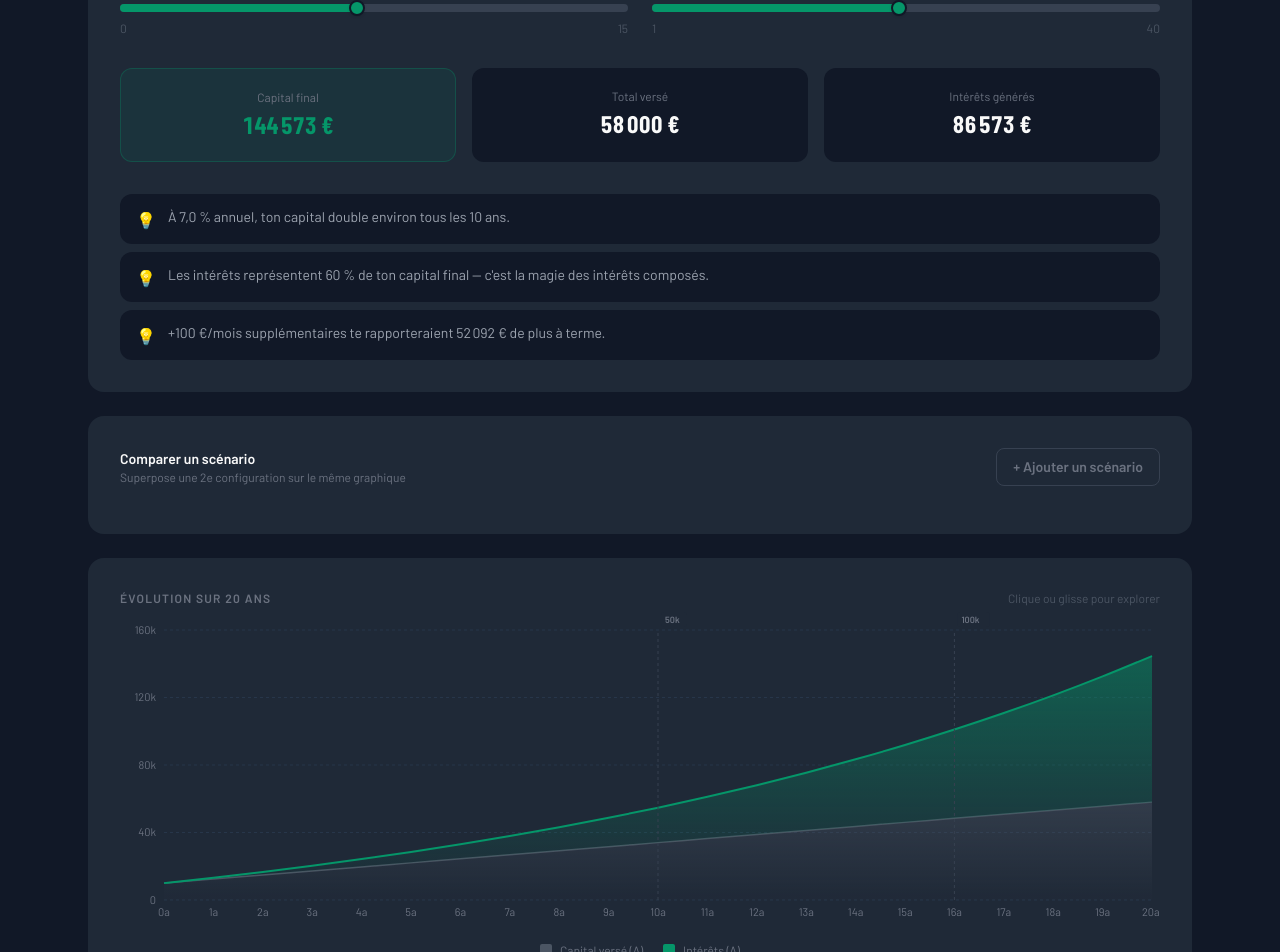
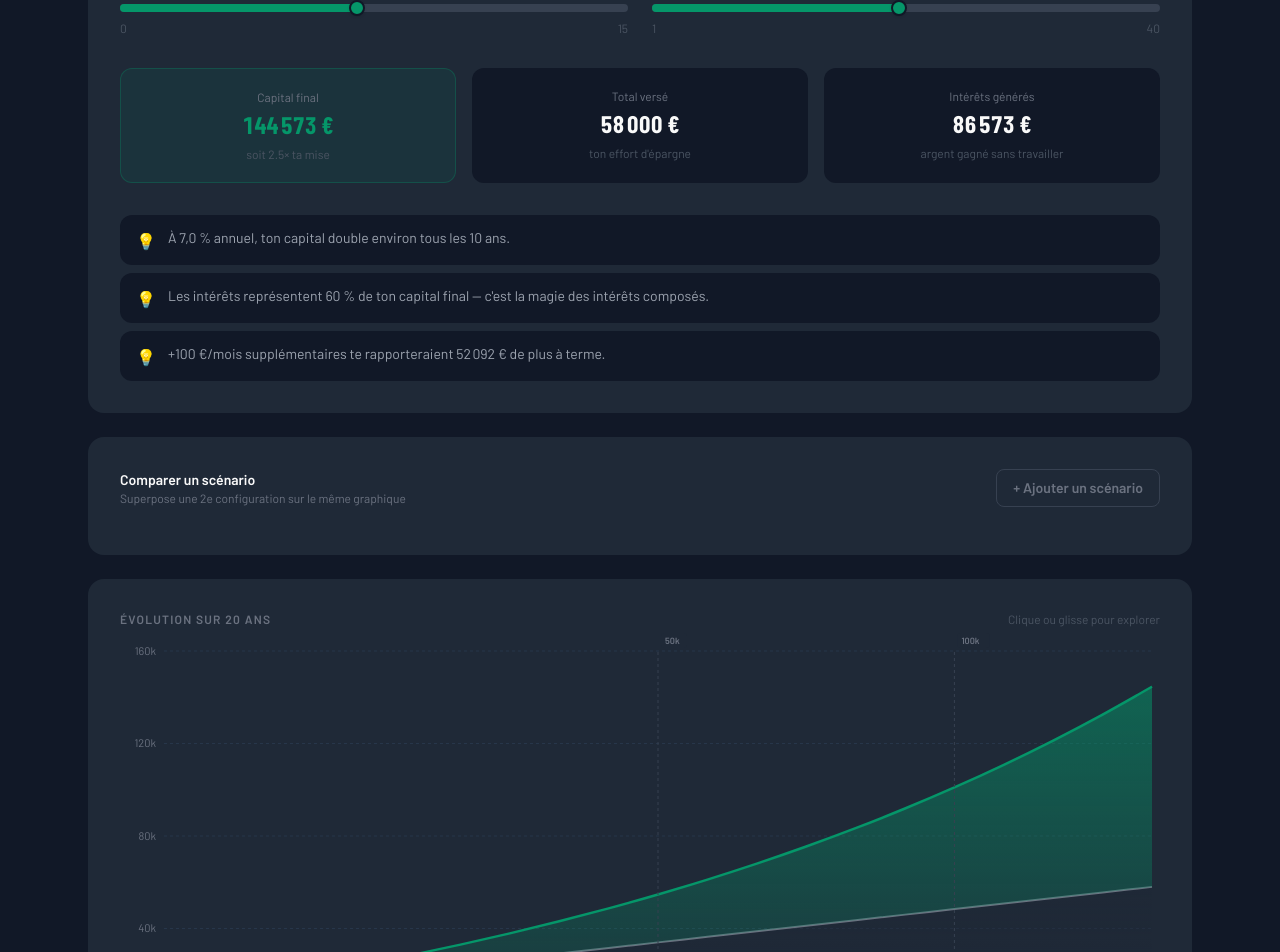
Before and after one commit to Gaspachau/finactio, a Next.js app: page /simulateurs in a window 1280 px wide. Shown: the part 592-1544 px from the top of the page. Built offline with nearby package versions, Linux system fonts and the light colour scheme.

Commit message:
feat: simulateur amélioré

```diff
--- a/src/components/SimulateurInterets.tsx
+++ b/src/components/SimulateurInterets.tsx
@@ -233,12 +233,32 @@ export default function SimulateurInterets() {
         </div>
 
         {/* ── Métriques ── */}
+        {(() => {
+          const mise = scenA.capital + scenA.versement * scenA.duree * 12;
+          const fois = mise > 0 ? (capitalFinal / mise).toFixed(1) : "—";
+          const metrics = [
+            {
+              label: "Capital final",
+              value: formatEur(capitalFinal),
+              sub: `soit ${fois}× ta mise`,
+              highlight: true,
+            },
+            {
+              label: "Total versé",
+              value: formatEur(totalVerse),
+              sub: "ton effort d'épargne",
+              highlight: false,
+            },
+            {
+              label: "Intérêts générés",
+              value: formatEur(totalInterets),
+              sub: "argent gagné sans travailler",
+              highlight: false,
+            },
+          ];
+          return (
             <div key={metricsKey} className="grid grid-cols-3 gap-4 animate-fade-up">
-          {[
-            { label: "Capital final", value: formatEur(capitalFinal), highlight: true },
-            { label: "Total versé", value: formatEur(totalVerse), highlight: false },
-            { label: "Intérêts générés", value: formatEur(totalInterets), highlight: false },
-          ].map(item => (
+              {metrics.map(item => (
                 <div key={item.label}
                   className={`rounded-xl px-4 py-5 text-center ${item.highlight
                     ? "bg-[#059669]/10 border border-[#059669]/30"
@@ -248,9 +268,12 @@ export default function SimulateurInterets() {
                     style={{ fontFamily: "var(--font-barlow-condensed)" }}>
                     {item.value}
                   </p>
+                  <p className="text-[#4B5563] text-xs mt-1.5 leading-tight">{item.sub}</p>
                 </div>
               ))}
             </div>
+          );
+        })()}
 
         {/* ── Insights dynamiques ── */}
         {insights.length > 0 && (
@@ -307,7 +330,7 @@ export default function SimulateurInterets() {
           <p className="text-[#4B5563] text-xs">Clique ou glisse pour explorer</p>
         </div>
 
-        <ResponsiveContainer width="100%" height={320}>
+        <ResponsiveContainer width="100%" height={420}>
           <ComposedChart
             data={chartData}
             margin={{ top: 20, right: 8, left: 0, bottom: 0 }}
@@ -330,12 +353,12 @@ export default function SimulateurInterets() {
           >
             <defs>
               <linearGradient id="gVerse" x1="0" y1="0" x2="0" y2="1">
-                <stop offset="5%"  stopColor="#4B5563" stopOpacity={0.7} />
-                <stop offset="95%" stopColor="#4B5563" stopOpacity={0.05} />
+                <stop offset="0%"  stopColor="#1F2937" stopOpacity={1} />
+                <stop offset="100%" stopColor="#1F2937" stopOpacity={0.6} />
               </linearGradient>
               <linearGradient id="gInterets" x1="0" y1="0" x2="0" y2="1">
-                <stop offset="5%"  stopColor="#059669" stopOpacity={0.8} />
-                <stop offset="95%" stopColor="#059669" stopOpacity={0.1} />
+                <stop offset="0%"  stopColor="#059669" stopOpacity={0.9} />
+                <stop offset="100%" stopColor="#059669" stopOpacity={0.25} />
               </linearGradient>
             </defs>
 
@@ -360,9 +383,9 @@ export default function SimulateurInterets() {
                 strokeDasharray="5 3" />
             )}
 
-            <Area type="monotone" dataKey="verse" stackId="a" stroke="#4B5563" strokeWidth={1.5}
+            <Area type="monotone" dataKey="verse" stackId="a" stroke="#6B7280" strokeWidth={2}
               fill="url(#gVerse)" name="verse" />
-            <Area type="monotone" dataKey="interets" stackId="a" stroke="#059669" strokeWidth={2}
+            <Area type="monotone" dataKey="interets" stackId="a" stroke="#059669" strokeWidth={2.5}
               fill="url(#gInterets)" name="interets" />
 
             {showB && (
```
Lines whose indentation alone changed are shown as unchanged.
